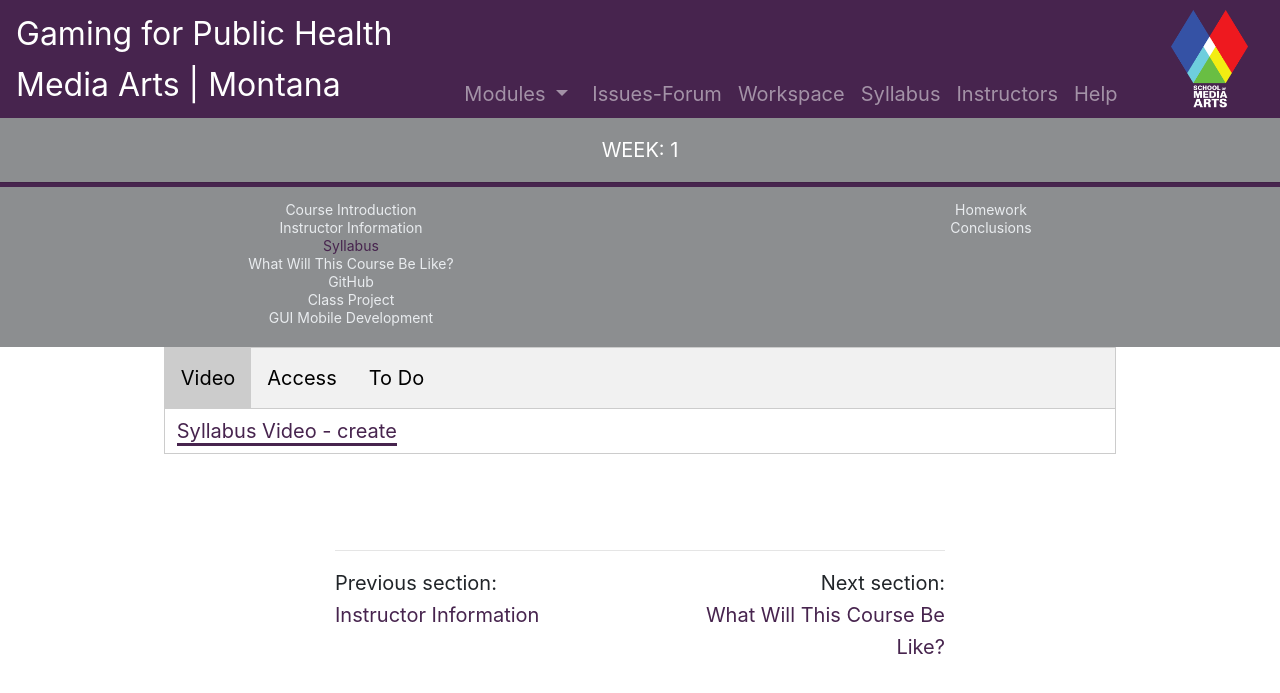
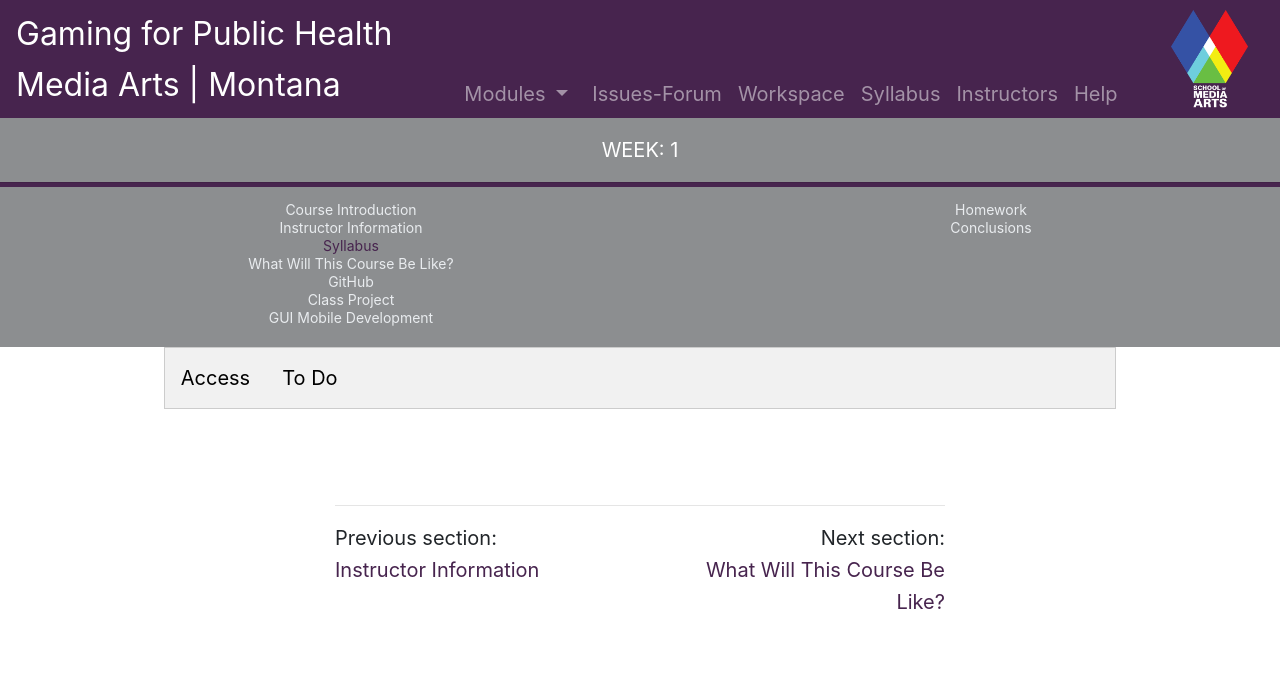
Before and after one commit to Montana-Media-Arts/462-MobileGaming-Fall2023, a Jekyll site: the page built from modules/week-1/_posts/2017-01-04-syllabus.md, in a window 1280 px wide. Shown: the top 693 px of the page. Built offline with Jekyll 4.4.1, drawn with Linux system fonts in a browser that asks for light colours; nearby versions of some CDN libraries.

Commit message:
Update 2017-01-04-syllabus.md

```diff
--- a/modules/week-1/_posts/2017-01-04-syllabus.md
+++ b/modules/week-1/_posts/2017-01-04-syllabus.md
@@ -5,13 +5,11 @@ module: 1
 
 <!-- rebuild this video -->
 <div class="tab">
-  <button class="tablinks active" onclick="openTab(event, 'Video')">Video</button>
+
   <button class="tablinks" onclick="openTab(event, 'Access')">Access</button>
   <button class="tablinks" onclick="openTab(event, 'ToDo')">To Do</button>
 </div>
-<div id="Video" class="tabcontent" style="display:block">
-<a href="" data-lity>Syllabus Video - create</a>
-</div>
+
 <div id="Access" class="tabcontent">
 You can get to the Syllabus from the tab up above in the navigation bar, or directly from <a href="https://moodle.umt.edu/mod/resource/view.php?id=1757870&redirect=1" target="_blank">Syllabus</a>.
 </div>
```
